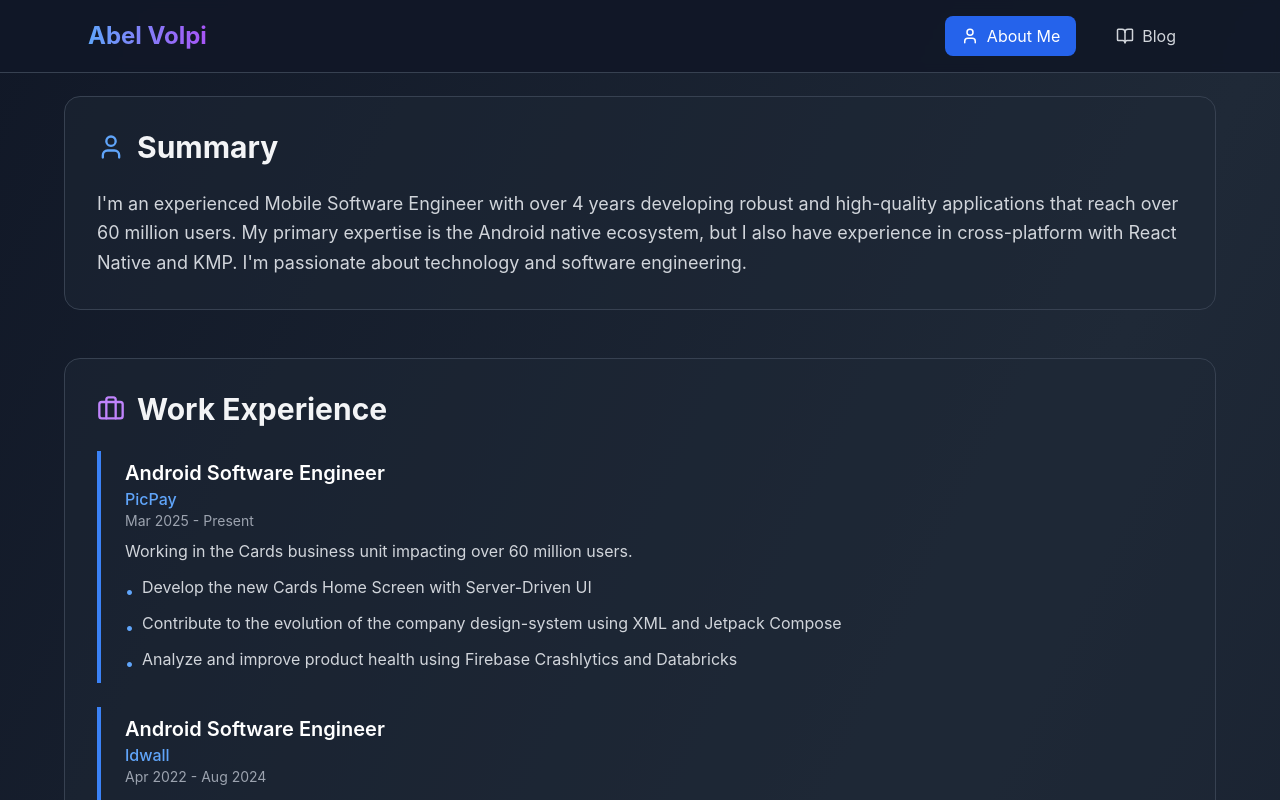
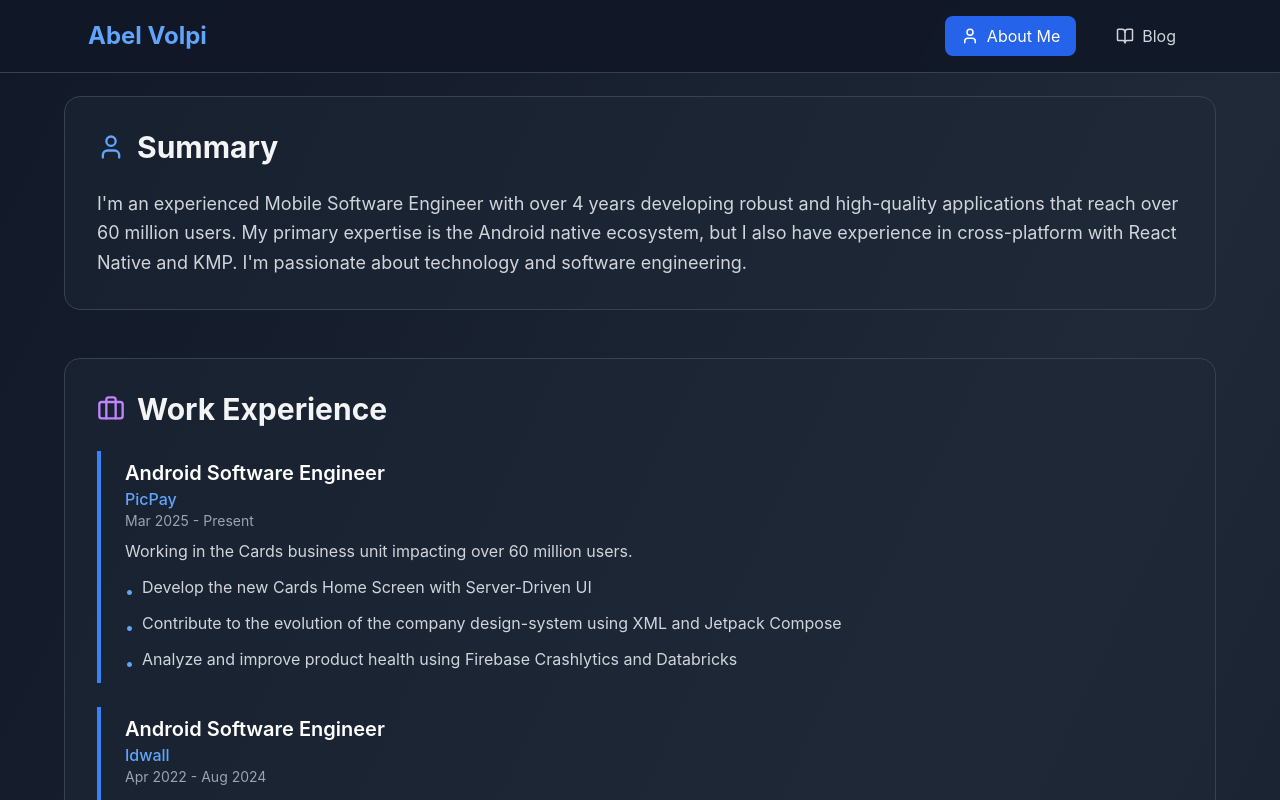
Before and after one commit to AbelVolpi/personal-portfolio, a React (Create React App) app: page / in a window 1280 px wide. Shown: the top 800 px of the page. Built offline with nearby package versions, Linux system fonts and the light colour scheme.

Commit message:
feat: add animation in header text

```diff
--- a/src/App.js
+++ b/src/App.js
@@ -3,6 +3,11 @@ import { Briefcase, GraduationCap, Code, User, BookOpen, ExternalLink } from 'lu
 
 const Portfolio = () => {
   const [activeSection, setActiveSection] = useState('about');
+  const [hasAnimated, setHasAnimated] = useState(false);
+
+  React.useEffect(() => {
+    setHasAnimated(true);
+  }, []);
 
   const workExperience = [
     {
@@ -121,7 +126,9 @@ const Portfolio = () => {
       <nav className="fixed top-0 w-full bg-gray-900/95 backdrop-blur-sm border-b border-gray-700 z-50">
         <div className="max-w-6xl mx-auto px-6 py-4">
           <div className="flex justify-between items-center">
-            <h1 className="text-2xl font-bold bg-gradient-to-r from-blue-400 to-purple-500 bg-clip-text text-transparent">
+            <h1 className={`text-2xl font-bold text-blue-400 transition-all duration-1000 ${
+              hasAnimated ? 'opacity-100 translate-y-0' : 'opacity-0 -translate-y-4'
+            }`}>
               Abel Volpi
             </h1>
             <div className="flex gap-6">
```
